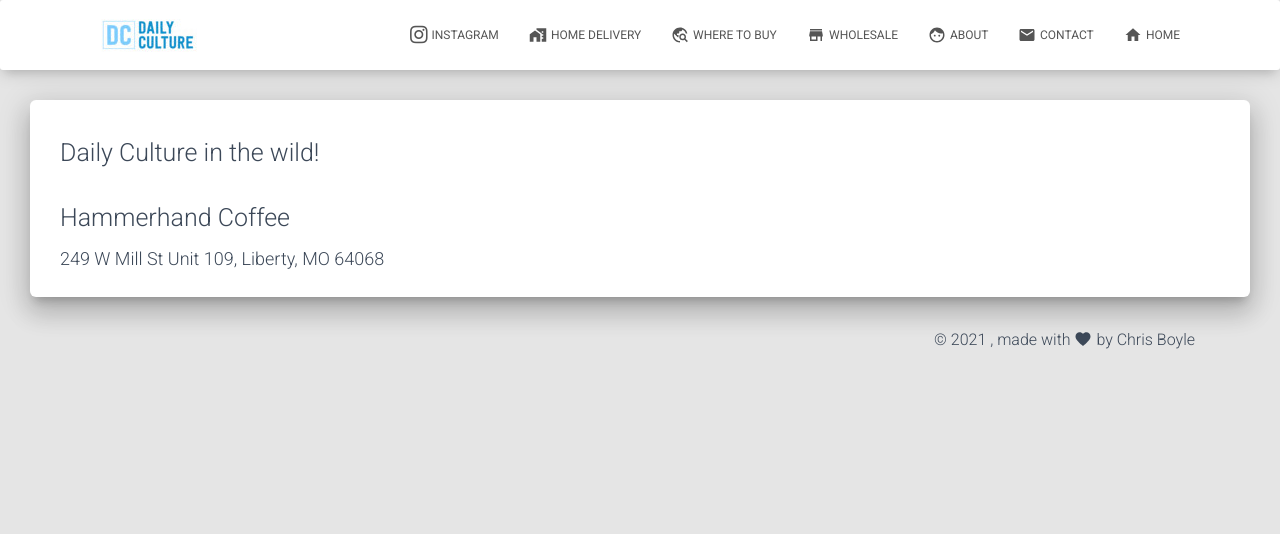
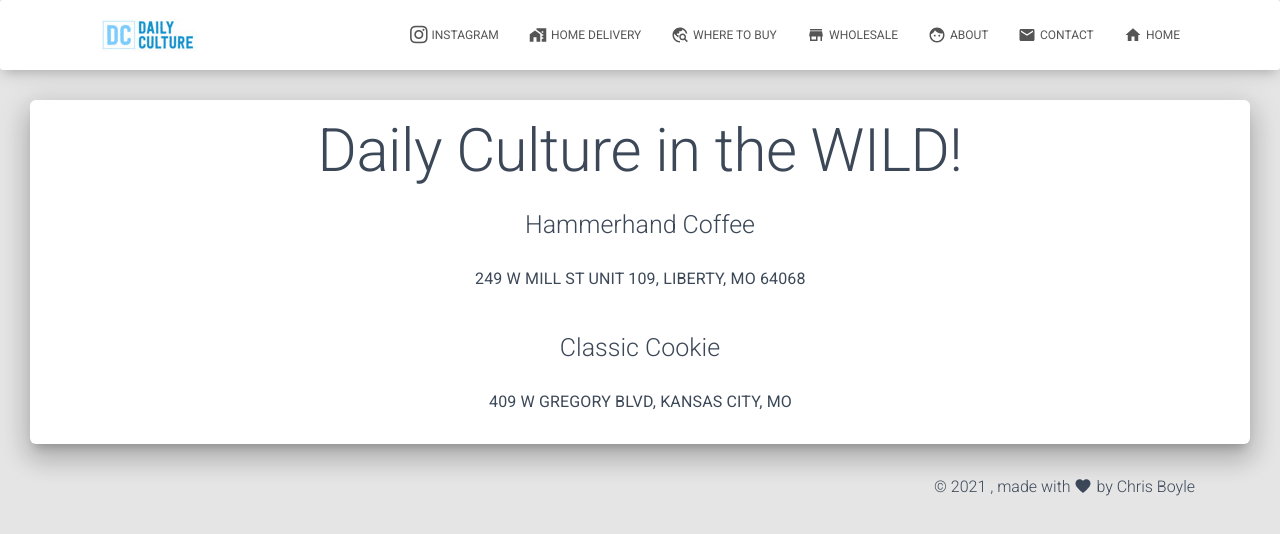
Before and after one commit to ETS-ReactNative5/DailyCulture, a Next.js app: page /where in a window 1280 px wide. Shown: the top 534 px of the page. Built offline with nearby package versions, Linux system fonts and the light colour scheme; no server answers.

Commit message:
added address for Classic Cookie and formatted

```diff
--- a/pages/where.js
+++ b/pages/where.js
@@ -2,15 +2,47 @@
 import classNames from 'classnames';
 // @material-ui/core components
 import { makeStyles } from '@material-ui/core/styles';
-import { Grid } from '@material-ui/core';
+import { Grid, Link, Typography } from '@material-ui/core';
 import Layout from '../components/layout';
 import CardBody from '../components/Card/CardBody';
+import Button from '../components/CustomButtons/Button.js';
 import componentStyles from '../styles/jss/nextjs-material-kit/pages/components';
+import styles from 'styles/jss/nextjs-material-kit/components/headerLinksStyle.js';
 
 const useComponentStyles = makeStyles(componentStyles);
 
+const useStyles = makeStyles(styles);
+
 export default function Where() {
   const componentClasses = useComponentStyles();
+  const classes = useStyles();
+
+  const locations = [
+    {
+      name: 'Hammerhand Coffee',
+      GPS: ['39.244380743712604', '-94.4238652713488'],
+      address: '249 W Mill St Unit 109, Liberty, MO 64068',
+    },
+    {
+      name: 'Classic Cookie',
+      GPS: ['38.99949700087589', '-94.59429267478984'],
+      address: '409 W Gregory BLVD, Kansas City, MO',
+    },
+  ];
+
+  const openMap = (GPS) => {
+    const platform = navigator?.userAgentData?.platform || navigator?.platform;
+
+    if (
+      /* if we're on iOS, open in Apple Maps */
+      platform.indexOf('iPhone') != -1 ||
+      platform.indexOf('iPad') != -1 ||
+      platform.indexOf('iPod') != -1
+    )
+      window.open(`maps://maps.google.com/maps/dir/?daddr=${GPS}&amp;ll=`);
+    /* else use Google */ else
+      window.open(`https://maps.google.com/maps/dir/?daddr=${GPS}&amp;ll=`);
+  };
 
   return (
     <Layout>
@@ -30,14 +62,28 @@
         >
           <CardBody>
             <Grid item xs={12}>
-              <h3>Daily Culture in the wild!</h3>
+              <Typography variant='h2' align='center'>
+                Daily Culture in the WILD!
+              </Typography>
             </Grid>
-            <Grid container spacing={1}>
-              <Grid item xs={12}>
-                <h3>Hammerhand Coffee</h3>
-                <h4>249 W Mill St Unit 109, Liberty, MO 64068</h4>
-              </Grid>
-            </Grid>
+            {locations.map((location) => {
+              return (
+                <Grid container align='center' spacing={1}>
+                  <Grid item xs={12}>
+                    <h3>{location.name}</h3>
+                    <Button
+                      onClick={() => openMap(location.GPS)}
+                      color='transparent'
+                      className={classes.navLink}
+                    >
+                      <Typography variant='body1' align='center'>
+                        {location.address}
+                      </Typography>
+                    </Button>
+                  </Grid>
+                </Grid>
+              );
+            })}
           </CardBody>
         </div>
       </div>
```
